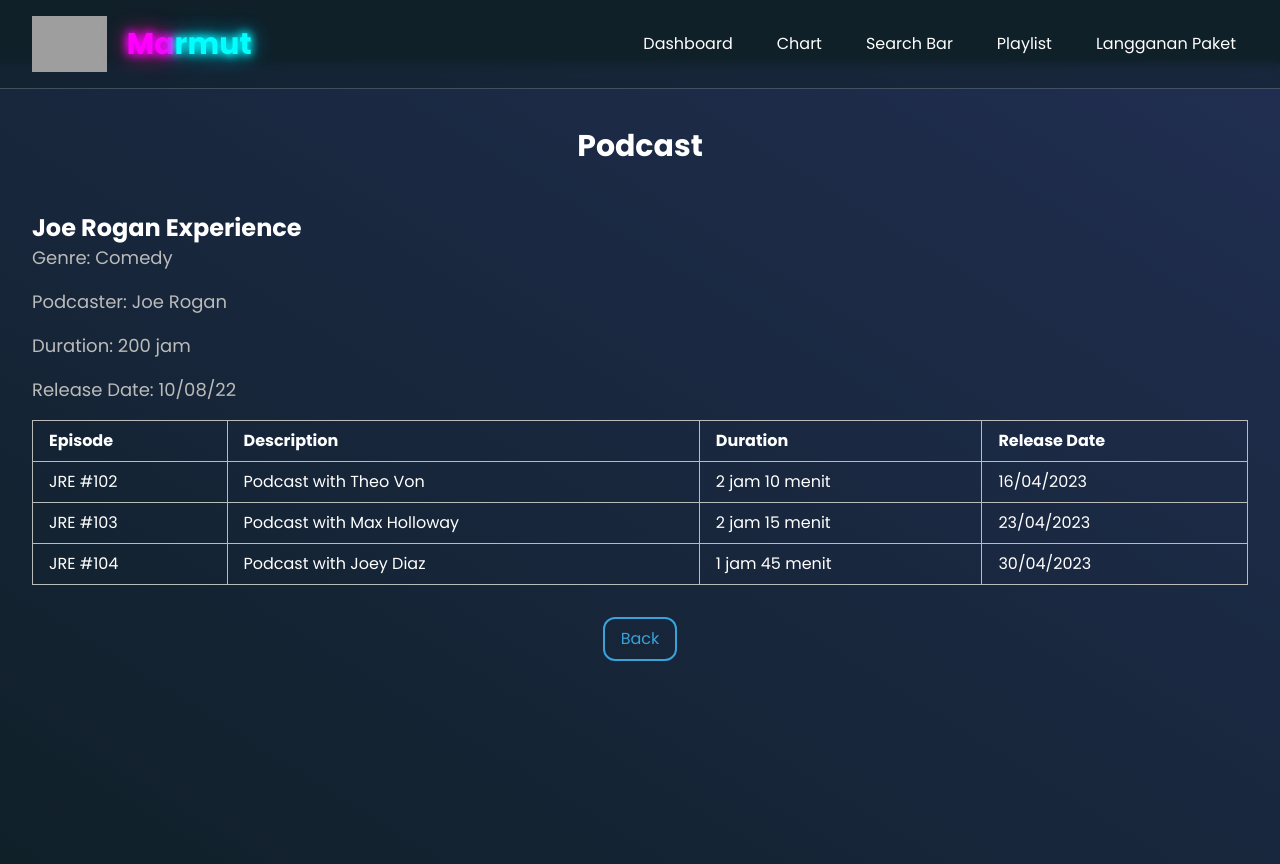
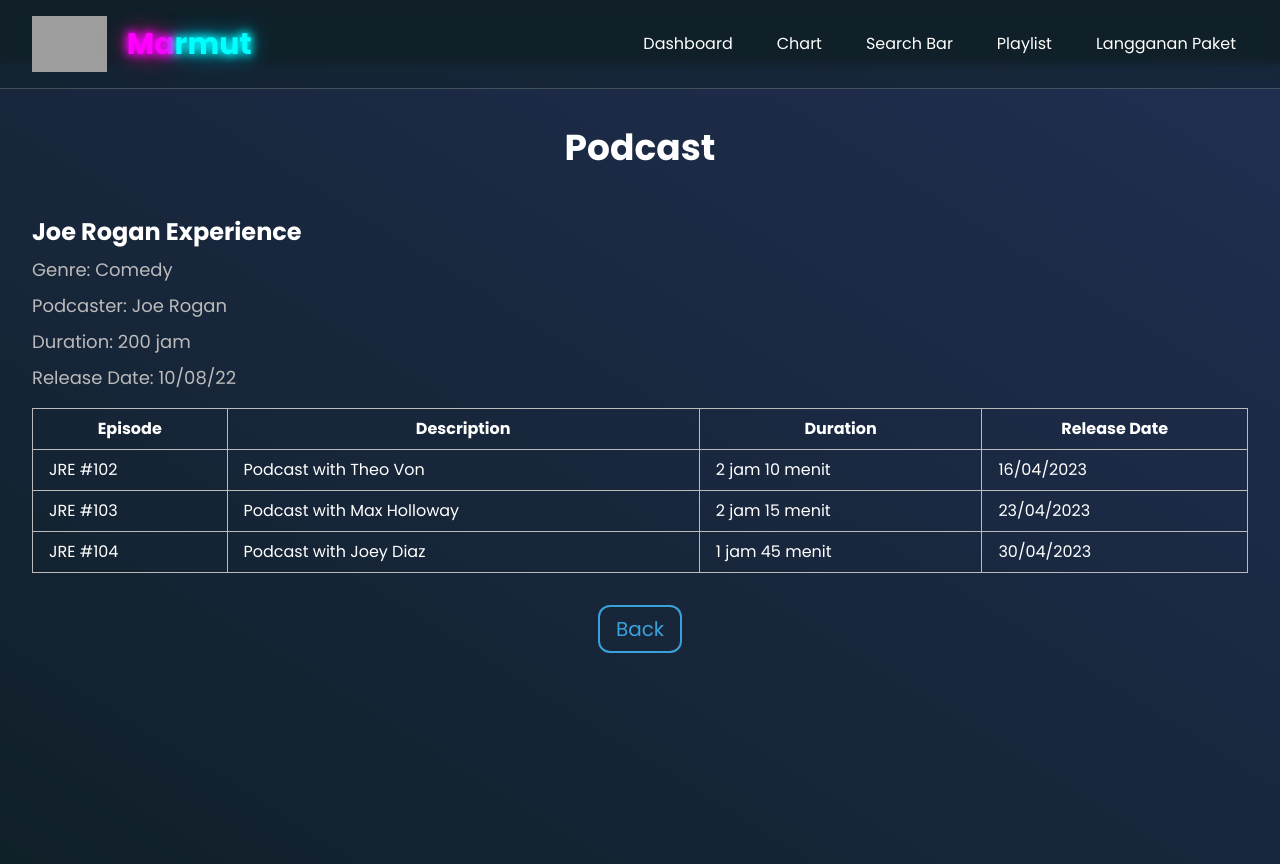
Before and after one commit to basdat-d1/marmut, a Django app: page /play-podcast/ in a window 1280 px wide. Run offline with Django 5.2, Linux system fonts and the light colour scheme; some libraries are stand-ins or nearby versions; grey boxes are pictures that could not be loaded.

Commit message:
minor fixes and tidying up

```diff
--- a/play_podcast/templates/play_podcast.html
+++ b/play_podcast/templates/play_podcast.html
@@ -10,24 +10,24 @@
 <div class="bg-gradient-to-bl from-indigo-500/20 min-h-screen">
     <div class="container mx-auto p-8 mt-16">
         <div class="container mx-auto p-8 flex justify-center items-center flex-col">
-            <h1 class="text-3xl font-bold text-white mb-4 text-center">Podcast</h1>
+            <h1 class="text-4xl font-bold text-white mb-4 text-center">Podcast</h1>
         </div>
 
         {% for podcast in podcasts %}
         <div class="mb-8">
-            <h2 class="text-2xl font-bold text-white">{{ podcast.title }}</h2>
-            <p class="text-lg text-graybright mb-4">Genre: {{ podcast.genre }}</p>
-            <p class="text-lg text-graybright mb-4">Podcaster: {{ podcast.podcaster }}</p>
-            <p class="text-lg text-graybright mb-4">Duration: {{ podcast.durasi }}</p>
-            <p class="text-lg text-graybright mb-4">Release Date: {{ podcast.tanggal }}</p>
+            <h2 class="text-2xl font-bold text-white mb-2">{{ podcast.title }}</h2>
+            <p class="text-lg text-graybright mb-2">Genre: {{ podcast.genre }}</p>
+            <p class="text-lg text-graybright mb-2">Podcaster: {{ podcast.podcaster }}</p>
+            <p class="text-lg text-graybright mb-2">Duration: {{ podcast.durasi }}</p>
+            <p class="text-lg text-graybright mb-2">Release Date: {{ podcast.tanggal }}</p>
 
-            <table class="table-auto w-full border-collapse border border-graybright">
+            <table class="table-auto w-full border-collapse border border-graybright mt-4">
                 <thead>
                     <tr>
-                        <th class="border border-graybright px-4 py-2 text-left text-white">Episode</th>
-                        <th class="border border-graybright px-4 py-2 text-left text-white">Description</th>
-                        <th class="border border-graybright px-4 py-2 text-left text-white">Duration</th>
-                        <th class="border border-graybright px-4 py-2 text-left text-white">Release Date</th>
+                        <th class="border border-graybright px-4 py-2 text-center text-white">Episode</th>
+                        <th class="border border-graybright px-4 py-2 text-center text-white">Description</th>
+                        <th class="border border-graybright px-4 py-2 text-center text-white">Duration</th>
+                        <th class="border border-graybright px-4 py-2 text-center text-white">Release Date</th>
                     </tr>
                 </thead>
                 <tbody>
@@ -44,7 +44,7 @@
         </div>
         {% endfor %}
         <div class="flex justify-center mt-8">
-            <button onclick="window.history.back()" class="border-2 border-blue text-blue rounded-xl py-2 px-4 hover:bg-blue hover:text-black duration-200">Back</button>
+            <button onclick="window.history.back()" class="border-2 border-blue text-blue rounded-xl py-2 px-4 hover:bg-blue hover:text-black duration-200 text-xl">Back</button>
         </div>
     </div>
 </div>
```
Also changed, not shown: lihat_chart/templates/lihat_chart.html (+9 -7 lines), lihat_chart/templates/lihat_playlist.html (+8 -8 lines).
